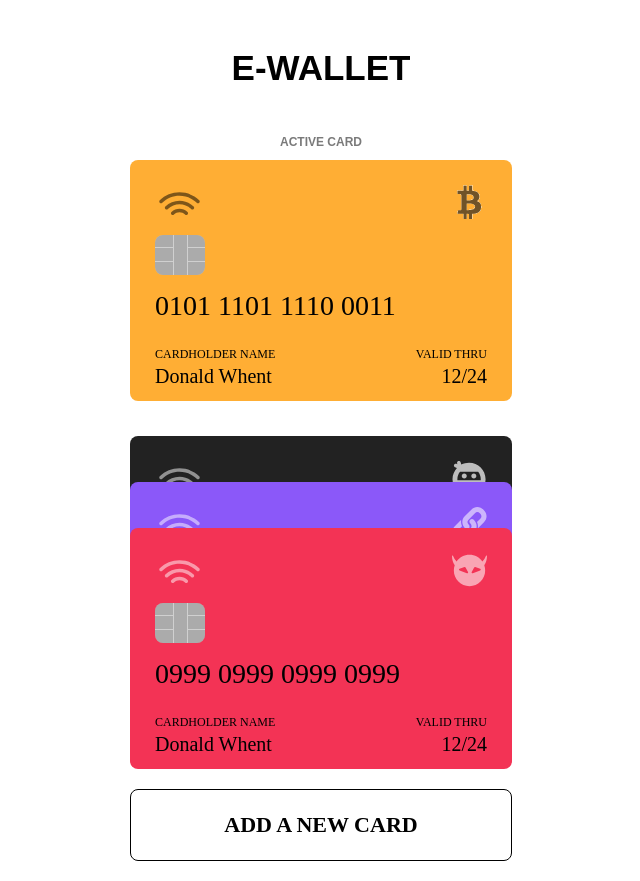
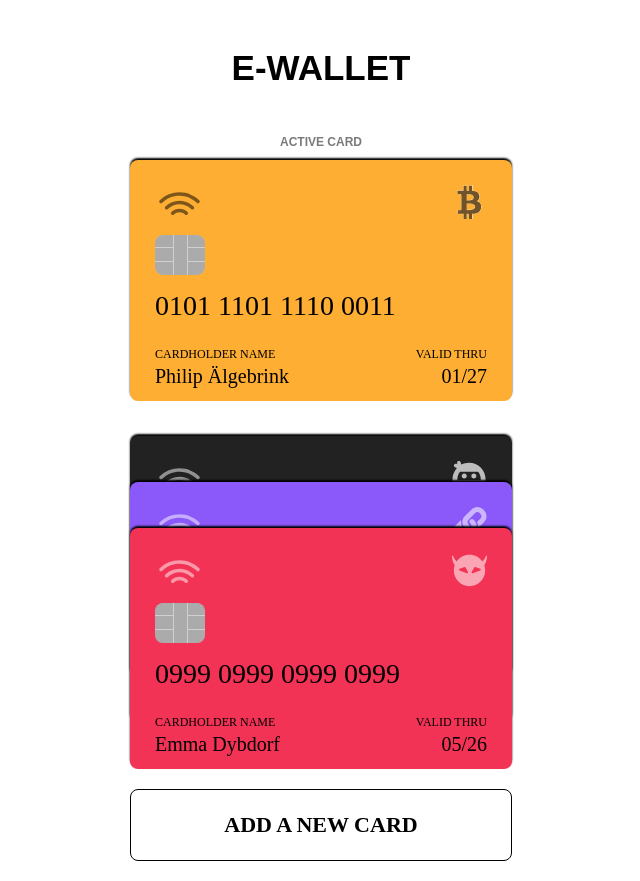
Before and after one commit to philipalgebrink/grupp-1-react, a React (Create React App) app: page / in a window 1280 px wide. Shown: the whole page, without its empty margins (319-959 px from the left). Built offline with nearby package versions, Linux system fonts and the light colour scheme; a web font is replaced by a local one.

Commit message:
Added default names and date to cards
Added shadow to cards
Added default names and date

```diff
--- a/src/pages/App.css
+++ b/src/pages/App.css
@@ -36,6 +36,7 @@ body {
   height: 241px;
   position: relative;
   margin: 0 auto;
+  box-shadow: 0px -2px 2px rgba(0, 0, 0, 1);
 }
 
 /* Olika kort */
--- a/src/pages/Home.jsx
+++ b/src/pages/Home.jsx
@@ -14,10 +14,10 @@ const Home = () => {
   const [activeCardId, setActiveCardId] = useState(1);
 
   const [bottomCards, setBottomCards] = useState([
-    { id: 1, vendor: "bitcoin", number: "0101 1101 1110 0011", name: "Donald Whent", date: "12/24" },
-    { id: 2, vendor: "ninja", number: "5555 5555 5555 5555", name: "Donald Whent", date: "12/24" },
-    { id: 3, vendor: "block", number: "7777 7777 7777 7777", name: "Donald Whent", date: "12/24" },
-    { id: 4, vendor: "evil", number: "0999 0999 0999 0999", name: "Donald Whent", date: "12/24" }
+    { id: 1, vendor: "bitcoin", number: "0101 1101 1110 0011", name: "Philip Älgebrink", date: "01/27" },
+    { id: 2, vendor: "ninja", number: "5555 5555 5555 5555", name: "Ann Heijkenskjöld", date: "02/24" },
+    { id: 3, vendor: "block", number: "7777 7777 7777 7777", name: "Baran Bulduk", date: "04/28" },
+    { id: 4, vendor: "evil", number: "0999 0999 0999 0999", name: "Emma Dybdorf", date: "05/26" }
   ]);
 
   const [newCard, setNewCard] = useState(null);
```
